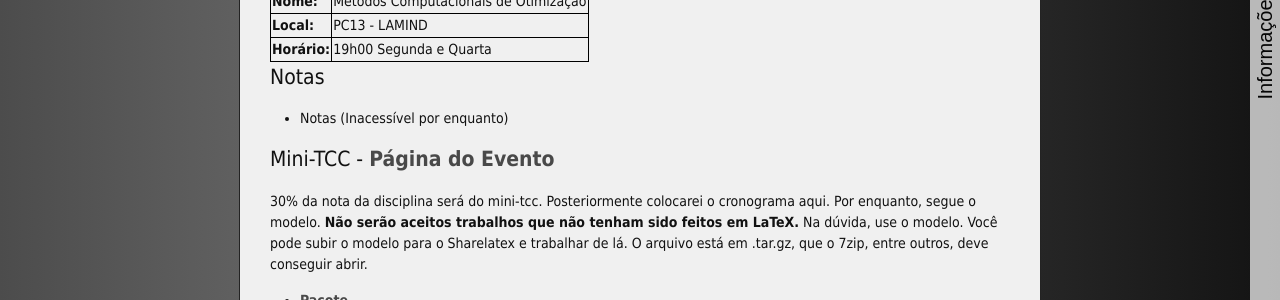
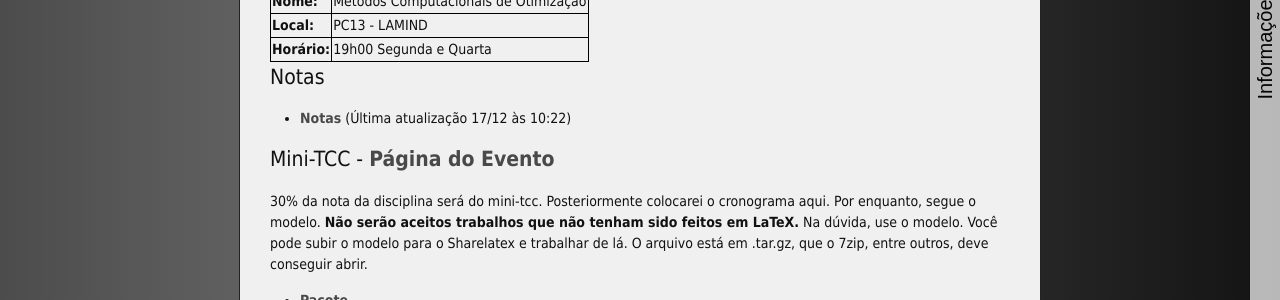
Before and after one commit to abelsiqueira/abelsiqueira.github.io-old, a Jekyll site: the page built from _posts/br/2015-08-02-cm114-2015s2.markdown, in a window 1280 px wide and 900 px high. Shown: the part 352-652 px from the top of the window. Built offline with Jekyll 4.4.1, drawn with Linux system fonts in a browser that asks for light colours; nearby versions of some CDN libraries.

Commit message:
Atualiza notas de cm114

```diff
--- a/_posts/br/2015-08-02-cm114-2015s2.markdown
+++ b/_posts/br/2015-08-02-cm114-2015s2.markdown
@@ -17,11 +17,8 @@ tag:        2015s2
 
 # Notas
 
-<!--
   - [Notas]({{ site.baseurl }}/disciplinas/cm114/notas-2015s2.pdf)
-    (Última atualização 13/10 às 14:40)
-    -->
-  - Notas (Inacessível por enquanto)
+    (Última atualização 17/12 às 10:22)
 
 # Mini-TCC - [Página do Evento](tcc)
 
```
Also changed, not shown: 1 other file.
